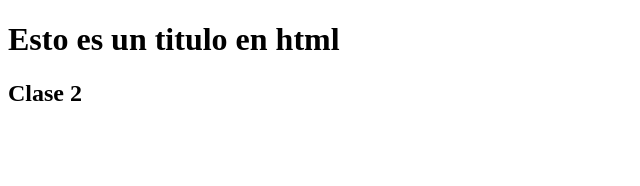
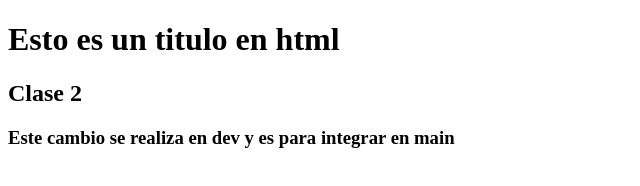
Before and after one commit to OscarBautista25/mds2024IIGII, a plain HTML site: page index.html in a window 1280 px wide. Shown: the whole page, without its empty margins (0-640 px from the left). Drawn offline with Linux system fonts and the light colour scheme.

Commit message:
cambio en dev

```diff
--- a/index.html
+++ b/index.html
@@ -10,6 +10,7 @@
 <body>
     <h1>Esto es un titulo en html</h1>
     <h2>Clase 2</h2>
+    <h3>Este cambio se realiza en dev y es para integrar en main</h3>
 
 </body>
 </html>
```
